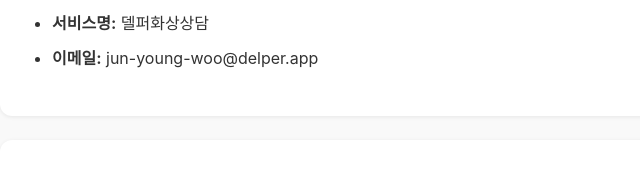
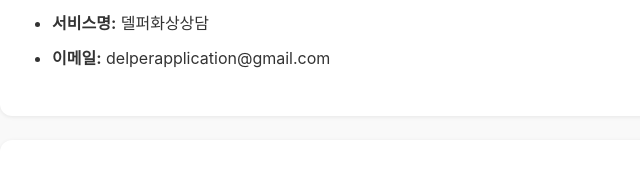
Before and after one commit to delper-studio/delper-privacy-policy, a plain HTML site: page index.html in a window 1280 px wide. Shown: the part 2909-3078 px from the top of the page, 260-900 px from the left. Drawn offline with Linux system fonts and the light colour scheme.

Commit message:
Update index.html

```diff
--- a/index.html
+++ b/index.html
@@ -161,7 +161,7 @@
     <p>개인정보 처리에 관한 문의사항은 아래로 연락주시기 바랍니다:</p>
     <ul>
       <li><strong>서비스명:</strong> 델퍼화상상담</li>
-      <li><strong>이메일:</strong> jun-young-woo@delper.app</li>
+      <li><strong>이메일:</strong> delperapplication@gmail.com</li>
     </ul>
   </section>
 
```
